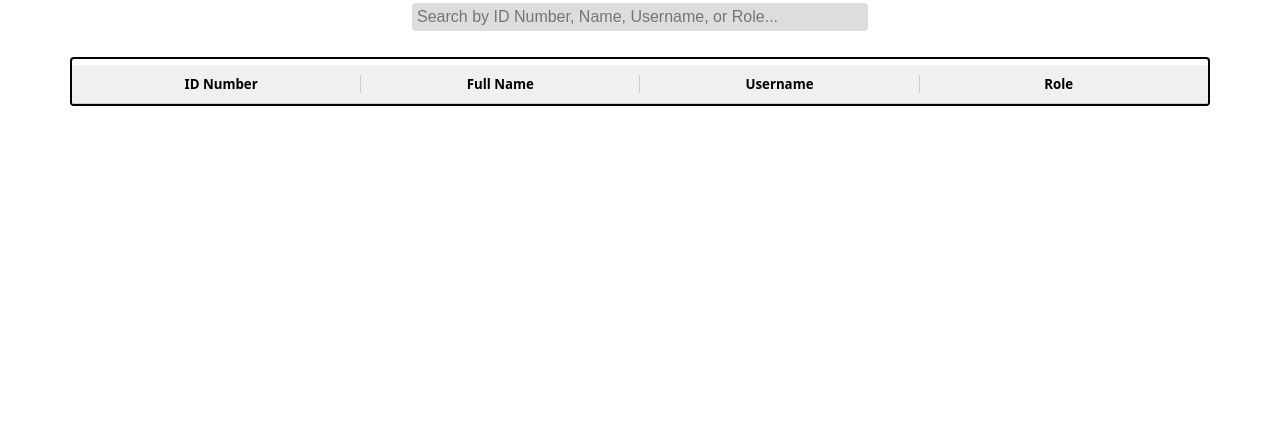
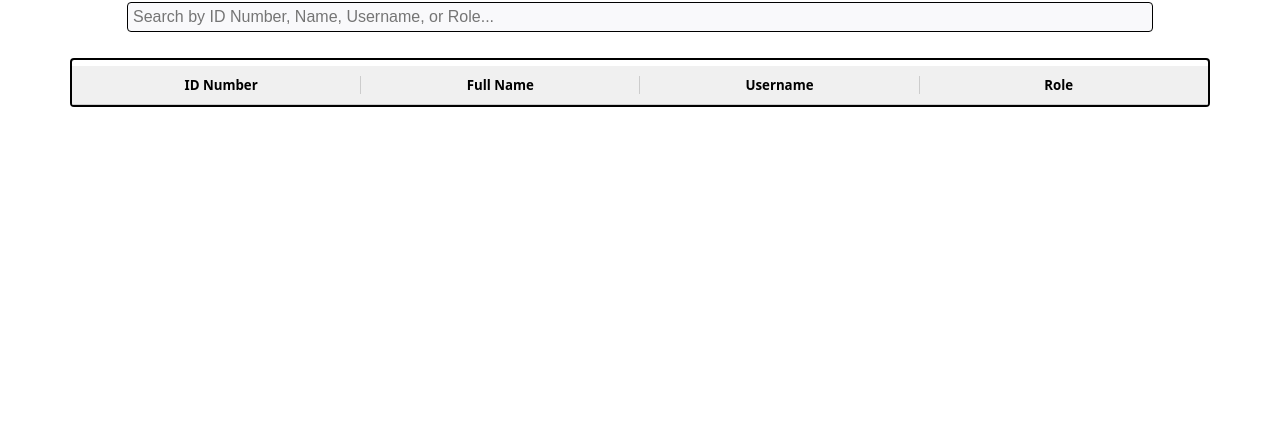
Before and after one commit to RolAxcel/Data_Entry_, a plain HTML site: page main/userLogin.html in a window 1280 px wide. Shown: the part 385-820 px from the top of the page. Drawn offline with Linux system fonts and the light colour scheme.

Commit message:
Update userLogin.html

```diff
--- a/main/userLogin.html
+++ b/main/userLogin.html
@@ -71,8 +71,9 @@
       width: 40%;
       font-size: 16px;
       border-radius: 4px;
-      background-color: rgb(221, 221, 221);
-      border: 0;
+      background-color: #F9F9FB;
+      border: 0.7px solid;
+      width: 90%;
     }
 
     @media screen and (max-width: 480px) {
```
